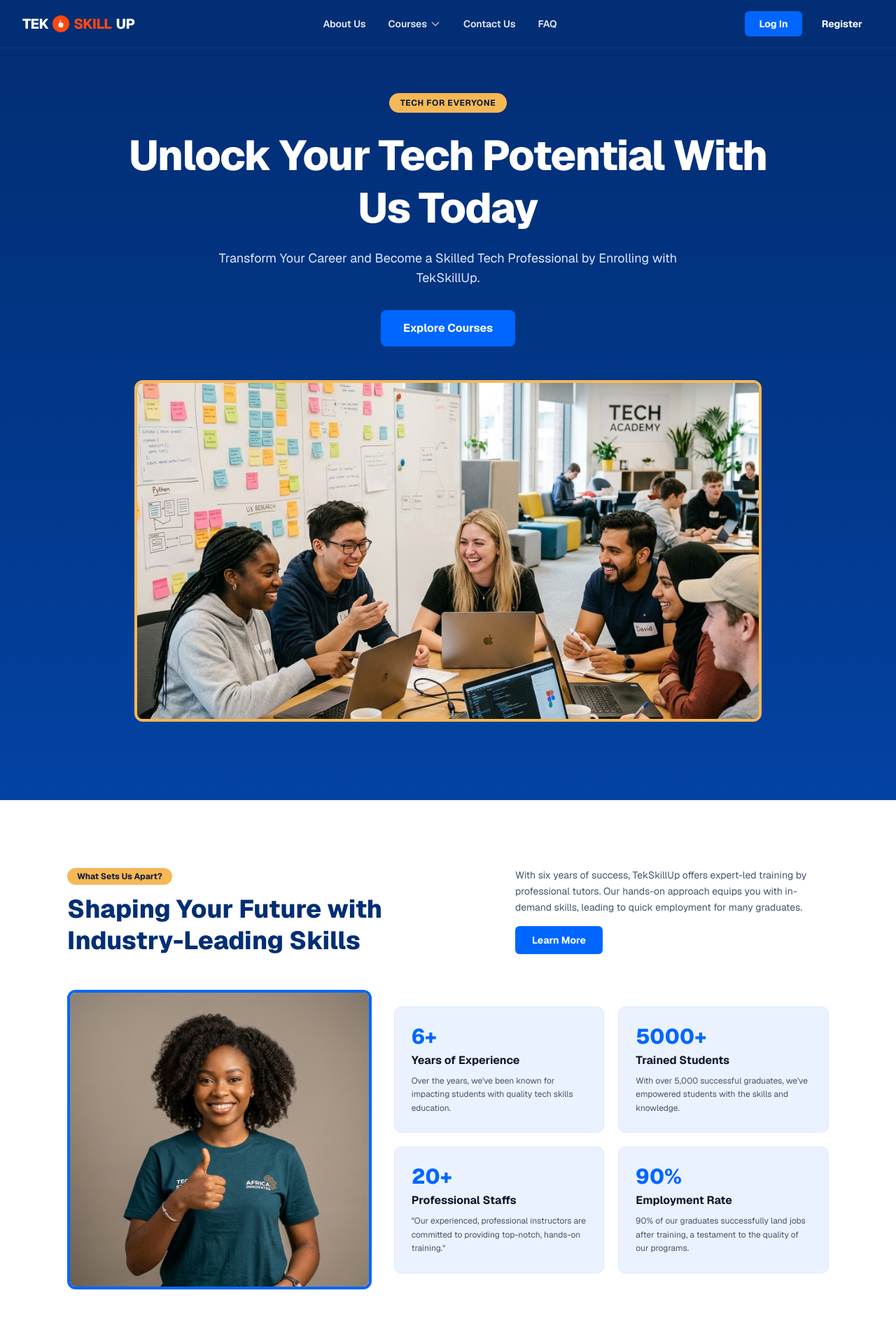
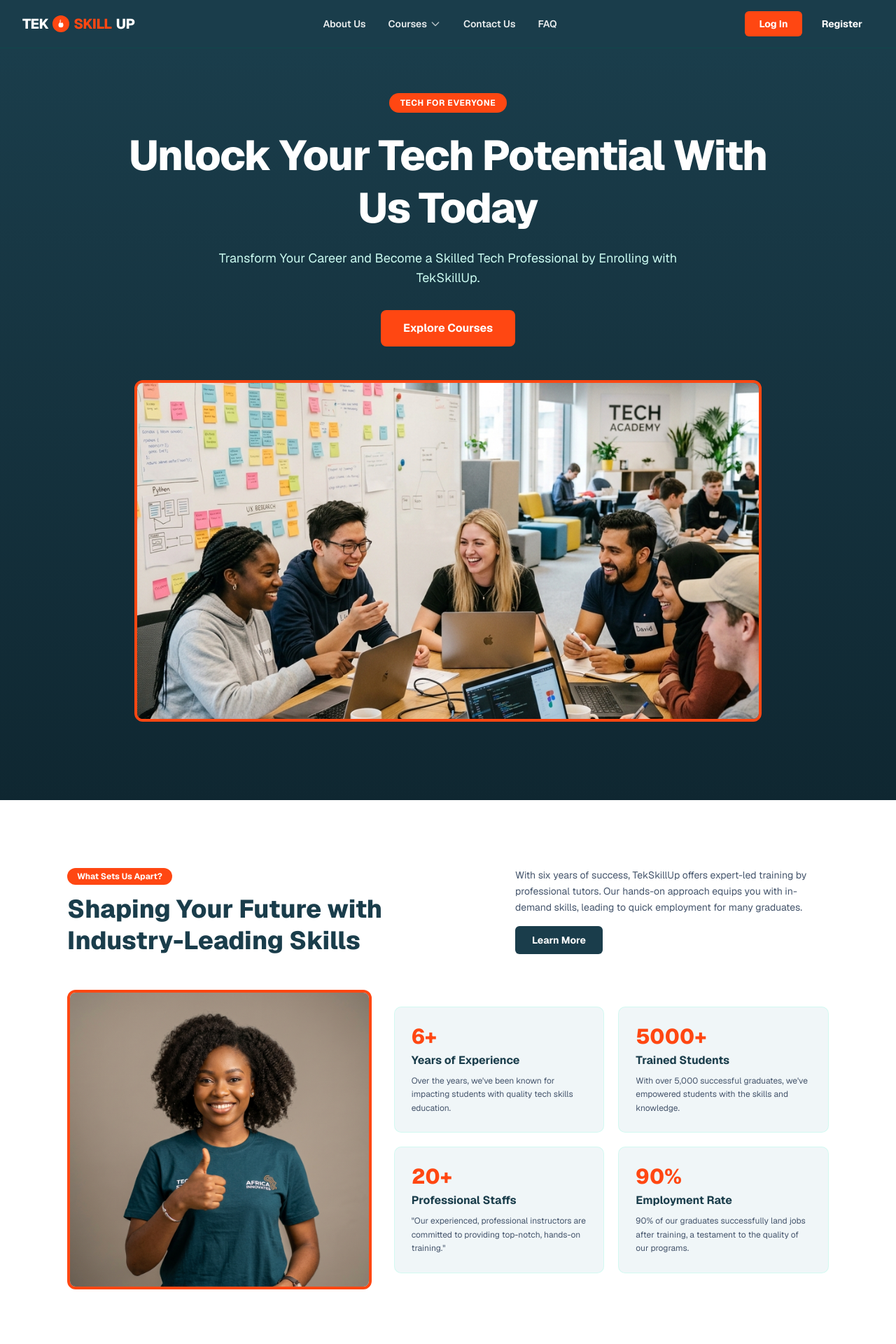
Before and after one commit to prudent360/learning-management-tacademy, a Next.js app: page /landing-page in a window 1280 px wide. Shown: the top 1920 px of the page at 70% size. Built offline with nearby package versions, Linux system fonts and the light colour scheme; no server answers; the database is empty.

Commit message:
Apply TekSkillUp brand theme colors (#1A3D4B primary, #FF4712 secondary)

```diff
--- a/src/app/landing-page/page.tsx
+++ b/src/app/landing-page/page.tsx
@@ -81,9 +81,9 @@ export default async function LandingPage() {
       : MOCK_COURSES;
 
   return (
-    <div className="min-h-screen bg-background font-sans text-slate-800 antialiased selection:bg-orange/20 selection:text-orange">
+    <div className="min-h-screen bg-background font-sans text-slate-800 antialiased selection:bg-[#FF4712]/20 selection:text-[#FF4712]">
       {/* HEADER */}
-      <header className="sticky top-0 z-40 bg-[#022e75] border-b border-blue-900/60 shadow-md">
+      <header className="sticky top-0 z-40 bg-[#1A3D4B] border-b border-teal-900/60 shadow-md">
         <div className="mx-auto flex max-w-7xl items-center justify-between px-4 py-4 md:px-8">
           <Link href="/" className="flex items-center gap-2">
             <Logo src={branding.headerLogo} siteName={siteName} variant="onDark" />
@@ -110,7 +110,7 @@ export default async function LandingPage() {
           <div className="flex items-center gap-3">
             <Link
               href="/login"
-              className="rounded-lg bg-[#0066ff] px-5 py-2 text-sm font-bold text-white shadow-sm transition-all hover:bg-blue-600 active:scale-[0.98]"
+              className="rounded-lg bg-[#FF4712] px-5 py-2 text-sm font-bold text-white shadow-sm transition-all hover:bg-[#e03d0d] active:scale-[0.98]"
             >
               Log In
             </Link>
@@ -125,28 +125,28 @@ export default async function LandingPage() {
       </header>
 
       {/* HERO BANNER */}
-      <section className="relative overflow-hidden bg-gradient-to-b from-[#022e75] via-[#023789] to-[#0343a4] pb-20 pt-12 md:pb-28 md:pt-16 text-white">
+      <section className="relative overflow-hidden bg-gradient-to-b from-[#1A3D4B] via-[#15323e] to-[#0f2731] pb-20 pt-12 md:pb-28 md:pt-16 text-white">
         <div className="mx-auto max-w-5xl px-4 text-center md:px-8">
-          <div className="inline-flex items-center rounded-full bg-[#f6b856] px-4 py-1.5 text-xs font-bold uppercase tracking-wider text-[#091b38] shadow-sm mb-6">
+          <div className="inline-flex items-center rounded-full bg-[#FF4712] px-4 py-1.5 text-xs font-bold uppercase tracking-wider text-white shadow-sm mb-6">
             Tech For Everyone
           </div>
           <h1 className="text-4xl font-extrabold tracking-tight sm:text-5xl md:text-6xl text-white leading-tight">
             Unlock Your Tech Potential With Us Today
           </h1>
-          <p className="mx-auto mt-5 max-w-2xl text-base text-blue-100 sm:text-lg">
+          <p className="mx-auto mt-5 max-w-2xl text-base text-teal-100 sm:text-lg">
             Transform Your Career and Become a Skilled Tech Professional by Enrolling with {siteName}.
           </p>
           <div className="mt-8">
             <a
               href="#courses"
-              className="inline-block rounded-xl bg-[#0066ff] px-8 py-3.5 text-base font-bold text-white shadow-lg transition-all hover:bg-blue-600 active:scale-[0.98]"
+              className="inline-block rounded-xl bg-[#FF4712] px-8 py-3.5 text-base font-bold text-white shadow-lg transition-all hover:bg-[#e03d0d] active:scale-[0.98]"
             >
               Explore Courses
             </a>
           </div>
 
           <div className="relative mx-auto mt-12 max-w-4xl">
-            <div className="relative overflow-hidden rounded-3xl border-4 border-[#f6b856] bg-slate-900 shadow-2xl">
+            <div className="relative overflow-hidden rounded-3xl border-4 border-[#FF4712] bg-slate-900 shadow-2xl">
               {/* eslint-disable-next-line @next/next/no-img-element */}
               <img
                 src="/images/landing/hero-classroom.png"
@@ -163,10 +163,10 @@ export default async function LandingPage() {
         <div className="mx-auto max-w-6xl px-4 md:px-8">
           <div className="flex flex-col gap-6 md:flex-row md:items-start md:justify-between">
             <div className="max-w-xl space-y-3">
-              <div className="inline-block rounded-full bg-[#f6b856] px-3.5 py-1 text-xs font-bold text-[#091b38]">
+              <div className="inline-block rounded-full bg-[#FF4712] px-3.5 py-1 text-xs font-bold text-white">
                 What Sets Us Apart?
               </div>
-              <h2 className="text-3xl font-extrabold text-[#022e75] md:text-4xl leading-tight">
+              <h2 className="text-3xl font-extrabold text-[#1A3D4B] md:text-4xl leading-tight">
                 Shaping Your Future with Industry-Leading Skills
               </h2>
             </div>
@@ -177,7 +177,7 @@ export default async function LandingPage() {
               </p>
               <a
                 href="#courses"
-                className="inline-block rounded-lg bg-[#0066ff] px-6 py-2.5 text-sm font-bold text-white shadow-sm hover:bg-blue-600"
+                className="inline-block rounded-lg bg-[#1A3D4B] px-6 py-2.5 text-sm font-bold text-white shadow-sm hover:bg-[#122d38]"
               >
                 Learn More
               </a>
@@ -186,7 +186,7 @@ export default async function LandingPage() {
 
           <div className="mt-12 grid grid-cols-1 gap-8 lg:grid-cols-12 lg:items-center">
             <div className="lg:col-span-5">
-              <div className="relative overflow-hidden rounded-3xl border-4 border-[#0066ff] bg-blue-50 shadow-xl">
+              <div className="relative overflow-hidden rounded-3xl border-4 border-[#FF4712] bg-[#f0f6f8] shadow-xl">
                 {/* eslint-disable-next-line @next/next/no-img-element */}
                 <img
                   src="/images/landing/student-thumbsup.png"
@@ -197,33 +197,33 @@ export default async function LandingPage() {
             </div>
 
             <div className="grid grid-cols-1 gap-5 sm:grid-cols-2 lg:col-span-7">
-              <div className="rounded-2xl border border-blue-100 bg-[#eaf2ff] p-6 shadow-sm">
-                <div className="text-3xl font-extrabold text-[#0066ff]">6+</div>
-                <h3 className="mt-1 text-base font-bold text-slate-900">Years of Experience</h3>
+              <div className="rounded-2xl border border-teal-100/80 bg-[#f0f6f8] p-6 shadow-sm">
+                <div className="text-3xl font-extrabold text-[#FF4712]">6+</div>
+                <h3 className="mt-1 text-base font-bold text-[#1A3D4B]">Years of Experience</h3>
                 <p className="mt-2 text-xs text-slate-600 leading-relaxed">
                   Over the years, we&apos;ve been known for impacting students with quality tech skills education.
                 </p>
               </div>
 
-              <div className="rounded-2xl border border-blue-100 bg-[#eaf2ff] p-6 shadow-sm">
-                <div className="text-3xl font-extrabold text-[#0066ff]">5000+</div>
-                <h3 className="mt-1 text-base font-bold text-slate-900">Trained Students</h3>
+              <div className="rounded-2xl border border-teal-100/80 bg-[#f0f6f8] p-6 shadow-sm">
+                <div className="text-3xl font-extrabold text-[#FF4712]">5000+</div>
+                <h3 className="mt-1 text-base font-bold text-[#1A3D4B]">Trained Students</h3>
                 <p className="mt-2 text-xs text-slate-600 leading-relaxed">
                   With over 5,000 successful graduates, we&apos;ve empowered students with the skills and knowledge.
                 </p>
               </div>
 
-              <div className="rounded-2xl border border-blue-100 bg-[#eaf2ff] p-6 shadow-sm">
-                <div className="text-3xl font-extrabold text-[#0066ff]">20+</div>
-                <h3 className="mt-1 text-base font-bold text-slate-900">Professional Staffs</h3>
+              <div className="rounded-2xl border border-teal-100/80 bg-[#f0f6f8] p-6 shadow-sm">
+                <div className="text-3xl font-extrabold text-[#FF4712]">20+</div>
+                <h3 className="mt-1 text-base font-bold text-[#1A3D4B]">Professional Staffs</h3>
                 <p className="mt-2 text-xs text-slate-600 leading-relaxed">
                   &quot;Our experienced, professional instructors are committed to providing top-notch, hands-on training.&quot;
                 </p>
               </div>
 
-              <div className="rounded-2xl border border-blue-100 bg-[#eaf2ff] p-6 shadow-sm">
-                <div className="text-3xl font-extrabold text-[#0066ff]">90%</div>
-                <h3 className="mt-1 text-base font-bold text-slate-900">Employment Rate</h3>
+              <div className="rounded-2xl border border-teal-100/80 bg-[#f0f6f8] p-6 shadow-sm">
+                <div className="text-3xl font-extrabold text-[#FF4712]">90%</div>
+                <h3 className="mt-1 text-base font-bold text-[#1A3D4B]">Employment Rate</h3>
                 <p className="mt-2 text-xs text-slate-600 leading-relaxed">
                   90% of our graduates successfully land jobs after training, a testament to the quality of our programs.
                 </p>
@@ -234,13 +234,13 @@ export default async function LandingPage() {
       </section>
 
       {/* COURSES */}
-      <section id="courses" className="bg-[#eaf2ff] py-16 md:py-24 border-t border-b border-blue-100">
+      <section id="courses" className="bg-[#f0f6f8] py-16 md:py-24 border-t border-b border-teal-100/60">
         <div className="mx-auto max-w-6xl px-4 md:px-8">
           <div className="text-center space-y-3">
-            <div className="inline-block rounded-full bg-[#f6b856] px-3.5 py-1 text-xs font-bold text-[#091b38]">
+            <div className="inline-block rounded-full bg-[#FF4712] px-3.5 py-1 text-xs font-bold text-white">
               Available Courses
             </div>
-            <h2 className="text-3xl font-extrabold text-[#022e75] md:text-4xl">Certified Tech Training Courses</h2>
+            <h2 className="text-3xl font-extrabold text-[#1A3D4B] md:text-4xl">Certified Tech Training Courses</h2>
           </div>
 
           <div className="mt-12 grid grid-cols-1 gap-6 sm:grid-cols-2 lg:grid-cols-3">
@@ -263,7 +263,7 @@ export default async function LandingPage() {
                   <div className="mt-6 pt-4 border-t border-slate-100">
                     <Link
                       href="/register"
-                      className="block w-full rounded-lg border border-[#0066ff] py-2 text-center text-xs font-bold text-[#0066ff] hover:bg-[#0066ff] hover:text-white transition-colors"
+                      className="block w-full rounded-lg border border-[#FF4712] py-2 text-center text-xs font-bold text-[#FF4712] hover:bg-[#FF4712] hover:text-white transition-colors"
                     >
                       View Course
                     </Link>
@@ -276,9 +276,9 @@ export default async function LandingPage() {
       </section>
 
       {/* FOOTER */}
-      <footer id="contact" className="bg-[#022e75] text-white py-12 border-t border-blue-900/60">
+      <footer id="contact" className="bg-[#1A3D4B] text-white py-12 border-t border-teal-900/60">
         <div className="mx-auto max-w-6xl px-4 md:px-8">
-          <div className="flex flex-col sm:flex-row items-center justify-between gap-4 text-xs text-blue-200">
+          <div className="flex flex-col sm:flex-row items-center justify-between gap-4 text-xs text-teal-200">
             <p>© {new Date().getFullYear()} {siteName}. All rights reserved.</p>
             <div className="flex gap-4">
               <Link href="/login" className="hover:text-white">Log In</Link>
```
Also changed, not shown: src/app/page.tsx (+59 -60 lines).
